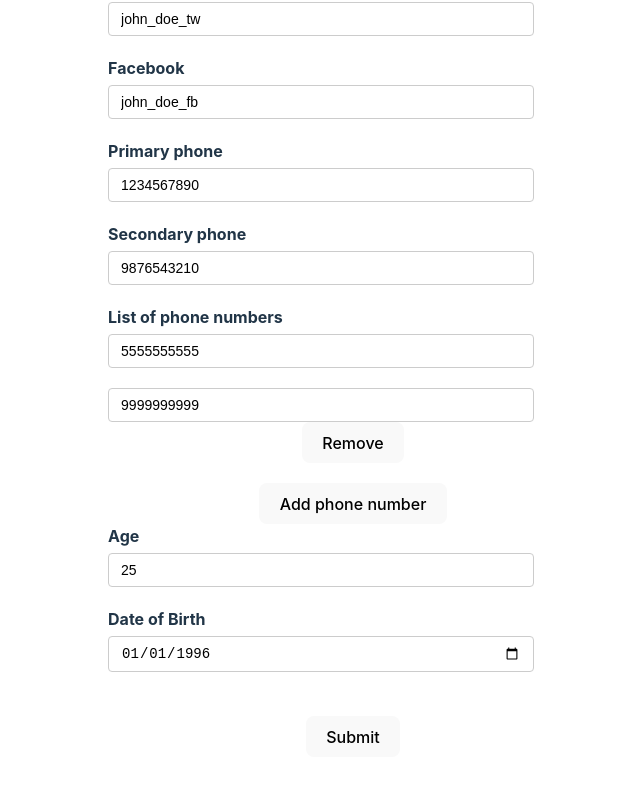
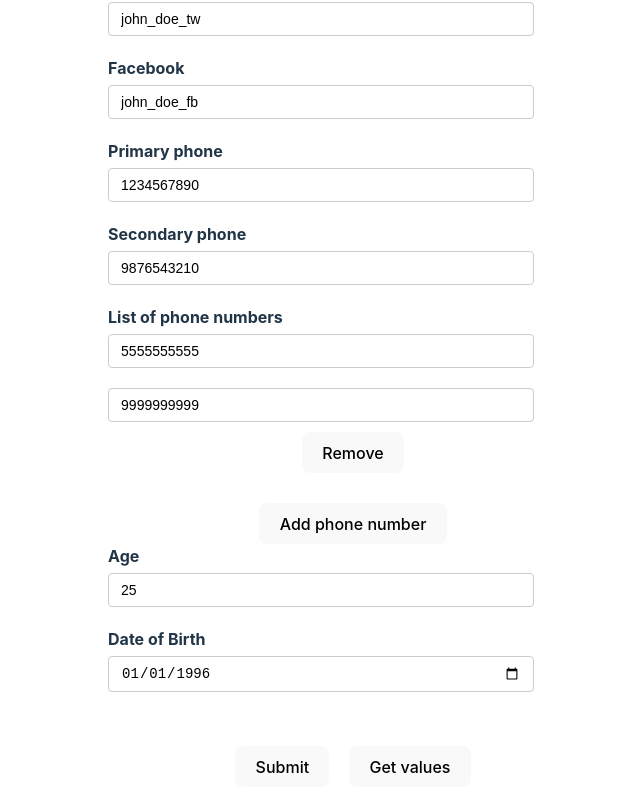
Before and after one commit to amontalvof/react-hook-form-demo, a React (Vite) app: page / in a window 1280 px wide. Shown: the part 433-1244 px from the top of the page, without its empty margins (287-927 px from the left). Before the commit the page ends 1222 px from the top, so only its background shows below. Built offline with nearby package versions, Linux system fonts and the light colour scheme; the HTML template or start-up script is replaced by a standard one.

Commit message:
feat: Get Field Values

```diff
--- a/src/components/YouTubeForm.tsx
+++ b/src/components/YouTubeForm.tsx
@@ -42,7 +42,8 @@ const YouTubeForm = () => {
             dob: formattedDate,
         },
     });
-    const { register, control, handleSubmit, formState, watch } = form;
+    const { register, control, handleSubmit, formState, watch, getValues } =
+        form;
     const { errors } = formState;
 
     const { fields, append, remove } = useFieldArray({
@@ -52,6 +53,10 @@ const YouTubeForm = () => {
 
     const onSubmit = (data: FormValues) => {
         console.log(data);
+    };
+
+    const handleClick = () => {
+        console.log('Get values:', getValues(['social.twitter', 'age']));
     };
 
     useEffect(() => {
@@ -202,6 +207,7 @@ const YouTubeForm = () => {
                                     <button
                                         type="button"
                                         onClick={() => remove(index)}
+                                        style={{ margin: '10px' }}
                                     >
                                         Remove
                                     </button>
@@ -247,7 +253,14 @@ const YouTubeForm = () => {
                     <p className="error">{errors.dob?.message}</p>
                 </div>
                 <br />
-                <button>Submit</button>
+                <button style={{ margin: '10px' }}>Submit</button>
+                <button
+                    type="button"
+                    onClick={handleClick}
+                    style={{ margin: '10px' }}
+                >
+                    Get values
+                </button>
             </form>
             <DevTool control={control} />
         </div>
```
